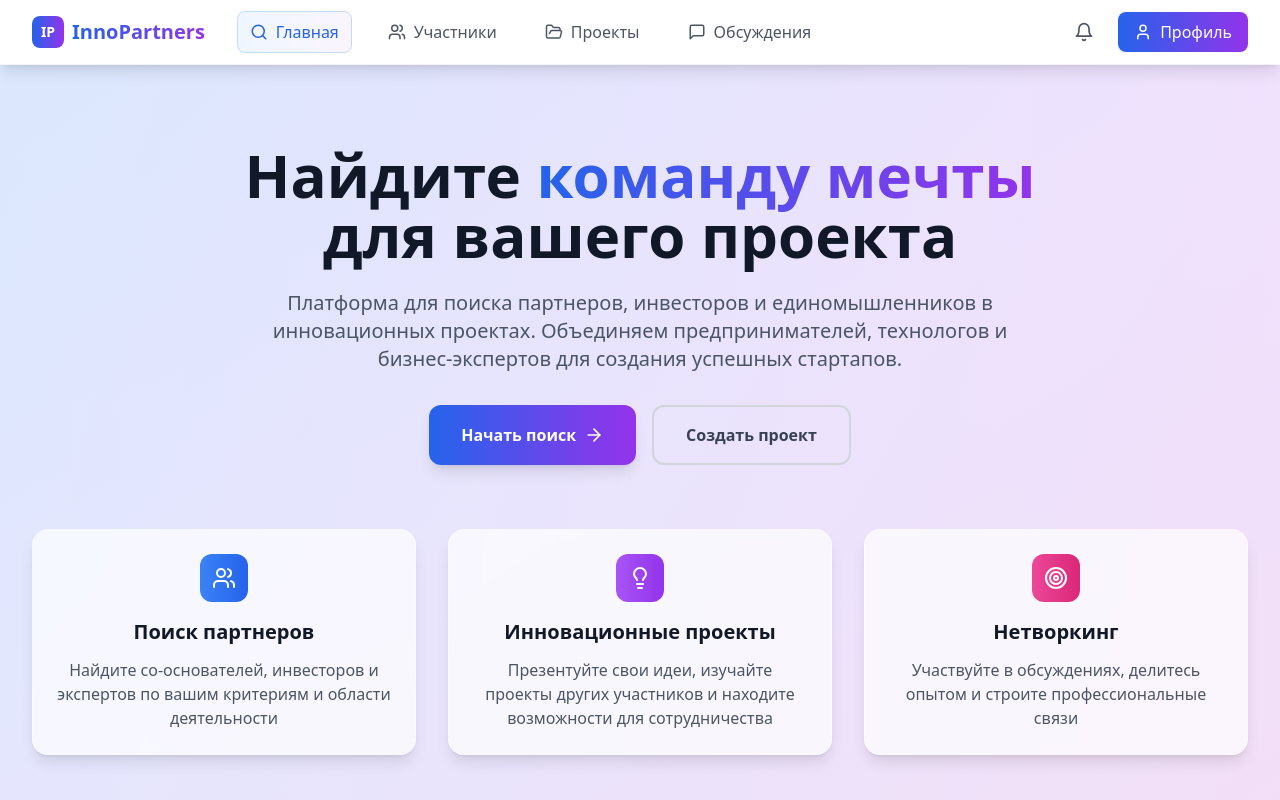
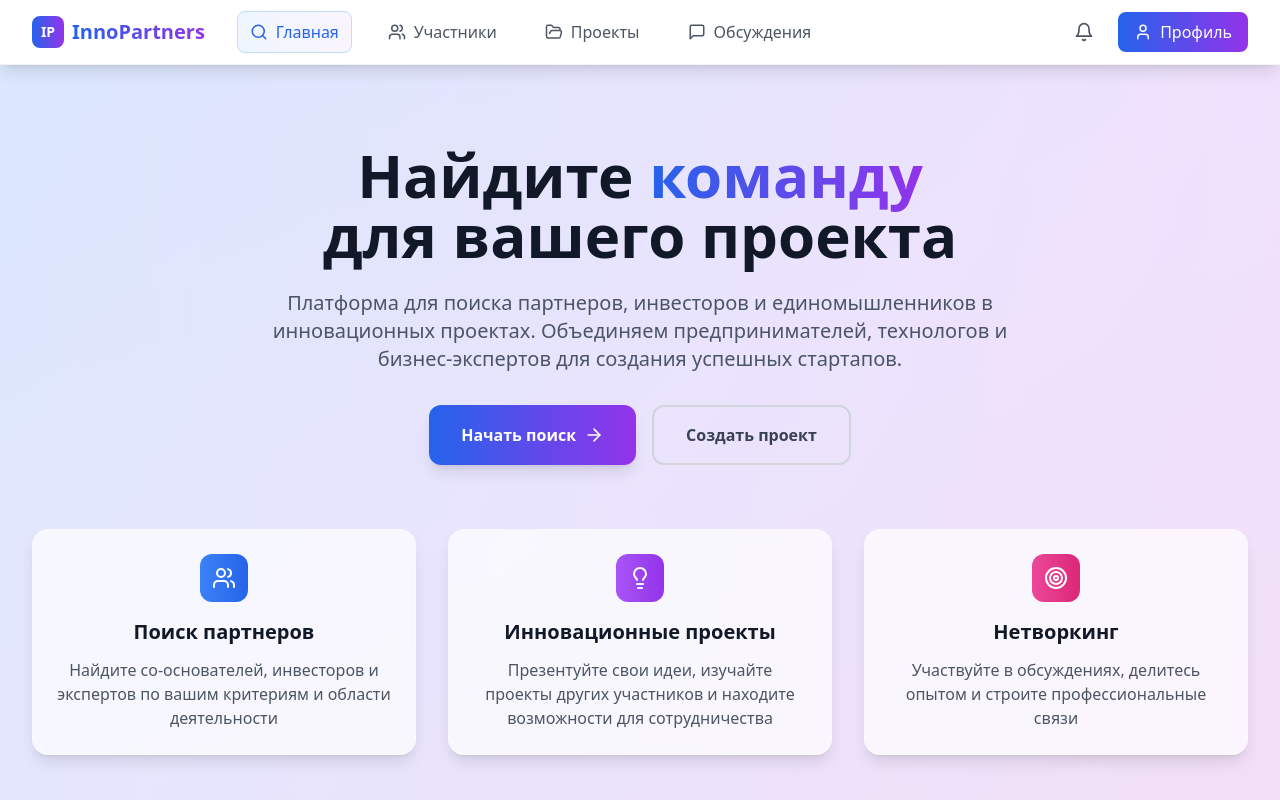
Before and after one commit to aiFutuline/innovo-connect-hub, a React (Vite) app: page / in a window 1280 px wide. Shown: the top 800 px of the page. Built offline with nearby package versions, Linux system fonts and the light colour scheme.

Commit message:
Code edited in Lovable Code Editor
Edited UI in Lovable

```diff
--- a/src/components/Hero.tsx
+++ b/src/components/Hero.tsx
@@ -12,7 +12,7 @@ const Hero = () => {
           <h1 className="text-4xl md:text-6xl font-bold text-gray-900 mb-6">
             Найдите{' '}
             <span className="bg-gradient-to-r from-blue-600 to-purple-600 bg-clip-text text-transparent">
-              команду мечты
+              команду
             </span>
             <br />
             для вашего проекта
```
